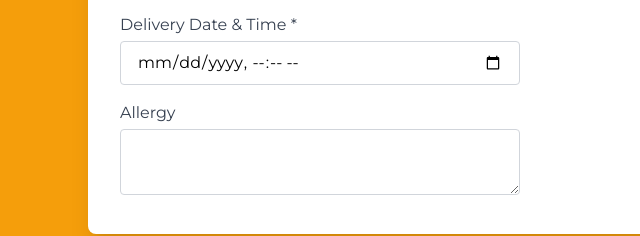
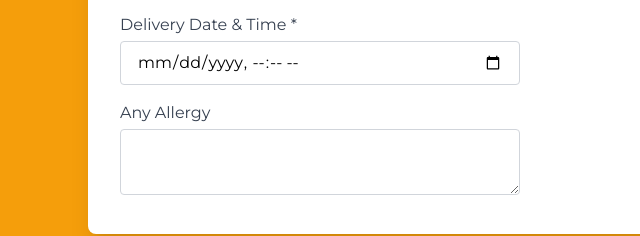
Before and after one commit to Semzy1/abbas-delight-bakry, a website: page index.html in a window 1280 px wide. Shown: the part 3912-4148 px from the top of the page, 104-744 px from the left. Drawn offline with nearby package versions, Linux system fonts and the light colour scheme; no server answers.

Commit message:
Change label from 'Allergy' to 'Any Allergy'

```diff
--- a/index.html
+++ b/index.html
@@ -718,7 +718,7 @@
                                 <input type="datetime-local" id="delivery-time" required class="w-full px-4 py-2 border border-gray-300 rounded focus:outline-none focus:ring-2 focus:ring-amber-500">
                             </div>
                             <div>
-                                <label class="block text-gray-700 mb-1">Allergy</label>
+                                <label class="block text-gray-700 mb-1">Any Allergy</label>
                                 <textarea id="special-instructions" class="w-full px-4 py-2 border border-gray-300 rounded focus:outline-none focus:ring-2 focus:ring-amber-500"></textarea>
                             </div>
                         </form>
```
